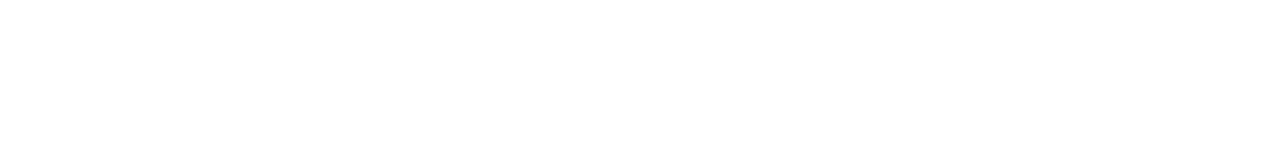
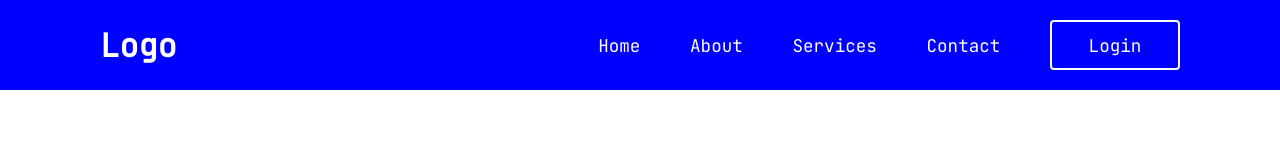
Before and after one commit to FabsSWD/HTML-Practice, a plain HTML site: page index.html in a window 1280 px wide. Drawn offline with Linux system fonts and the light colour scheme.

Commit message:
feat: add header with navigation and styling

```diff
--- a/index.html
+++ b/index.html
@@ -9,6 +9,17 @@
   </head>
 
   <body>
+    <header>
+      <h2 class="logo">Logo</h2>
+      <nav class="navigation">
+        <a href="#">Home</a>
+        <a href="#">About</a>
+        <a href="#">Services</a>
+        <a href="#">Contact</a>
+        <button class="btnLoginPopup">Login</button>
+      </nav>
+    </header>
+
     <script src="script.js"></script>
   </body>
 </html>
--- a/style.css
+++ b/style.css
@@ -0,0 +1,85 @@
+@import url('https://fonts.googleapis.com/css?family=JetBrains Mono');
+
+* {
+  margin: 0;
+  padding: 0;
+  box-sizing: border-box;
+  font-family: 'Jetbrains Mono';
+}
+
+header {
+  position: fixed;
+  top: 0;
+  left: 0;
+  width: 100%;
+  padding: 20px 100px;
+  Background: blue;
+  display: flex;
+  justify-content: space-between;
+  align-items: center;
+  z-index: 98;
+}
+
+.logo {
+  font-size: 2em;
+  color: white;
+  -webkit-user-select: none;
+  user-select: none;
+}
+
+.navigation a {
+  position: relative;
+  font-size: 1.1em;
+  color: white;
+  text-decoration: none;
+  font-weight: 500;
+  margin-left: 40px;
+}
+
+.navigation a::after {
+  content: '';
+  position: absolute;
+  width: 100%;
+  height: 2px;
+  left: 0;
+  bottom: -6px;
+  background: white;
+  border-radius: 4px;
+  transform: scaleX(0);
+  transform-origin: right;
+  transition: transform .5s;
+}
+
+.navigation a:hover:after {
+  transform: scaleX(1);
+  transform-origin: left;
+}
+
+.navigation .btnLoginPopup {
+  width: 130px;
+  height: 50px;
+  background: transparent;
+  border: 2px solid white;
+  outline: none;
+  border-radius: 4px;
+  cursor: pointer;
+  font-size: 1.1em;
+  color: white;
+  font-weight: 500;
+  margin-left: 40px;
+  transition: .5s;
+}
+
+.navigation .btnLoginPopup:hover {
+  background: white;
+  color: #1e1e1e;
+  border-radius: 8px;
+}
+
+body {
+  display: flex;
+  justify-content: center;
+  align-items: center;
+  min-height: 100vh;
+  background: url('bg,jpg') no-repeat;
+}
```
